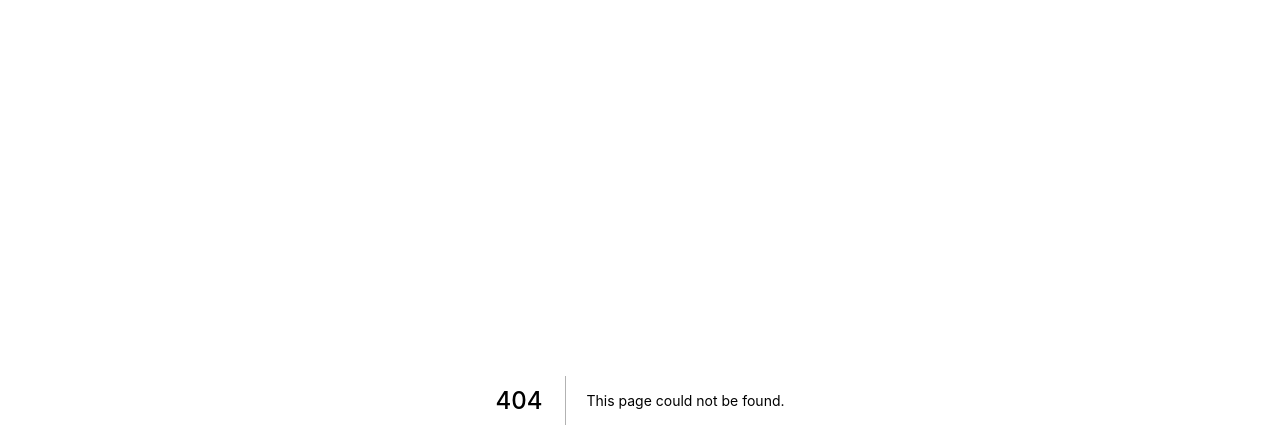
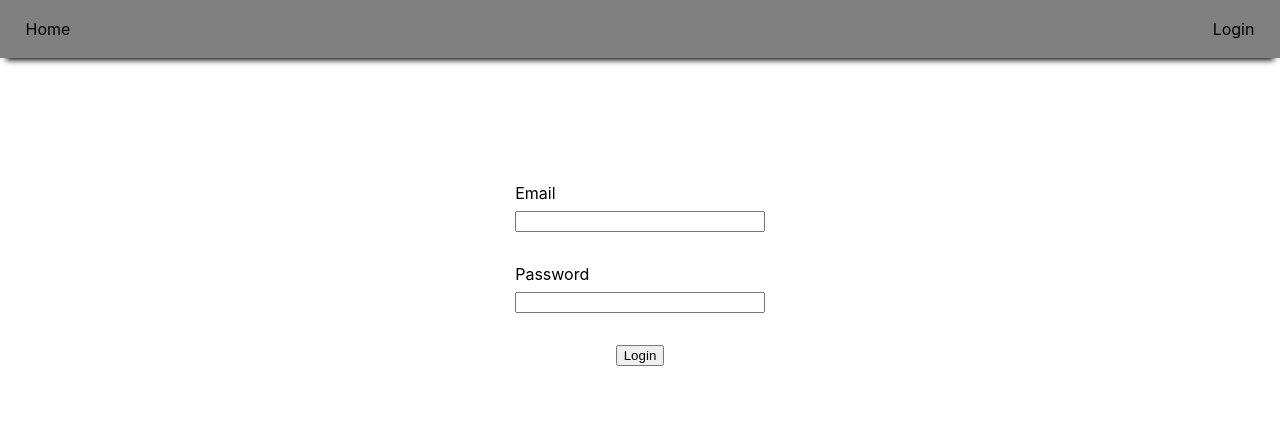
Before and after one commit to ry-cen/ecommerce-site, a Next.js app: page /login in a window 1280 px wide. Before the commit this address had no page. Shown: the top 448 px of the page. Built offline with nearby package versions, Linux system fonts and the light colour scheme.

Commit message:
login page

```diff
--- a/components/productCard.module.css
+++ b/components/productCard.module.css
@@ -32,6 +32,7 @@
     overflow: hidden;
     position: relative;
     margin:auto;
-    width:15rem;
+    margin-top: 3%;
+    width:17rem;
     height:15rem;
 }
--- a/components/productCard.tsx
+++ b/components/productCard.tsx
@@ -11,6 +11,8 @@
 }
 
 const ProductCard: FC<Props> = (props) => {
+
+
     return (
         <Link href={'/product/' + props.pid}>
             <div className={styles.card}>
--- a/package.json
+++ b/package.json
@@ -9,7 +9,9 @@
     "lint": "next lint"
   },
   "dependencies": {
+    "mongoose": "^6.7.0",
     "next": "12.3.1",
+    "next-auth": "^4.15.0",
     "react": "18.2.0",
     "react-dom": "18.2.0"
   },
--- /dev/null
+++ b/pages/login.tsx
@@ -0,0 +1,34 @@
+import { NextPage } from "next";
+import React, { useRef } from "react";
+import Layout from "../components/layout";
+import styles from "../styles/login.module.css"
+
+const Login : NextPage = () => {
+
+  const email = useRef<HTMLInputElement>(null);
+  const password = useRef<HTMLInputElement>(null);
+
+  return(
+    <Layout>
+      <form className={styles.loginForm}>
+        <div className={styles.field}>
+          <label>
+            Email
+          </label>
+          <input ref={email} type="text" name="name" />
+        </div>
+
+        <div className={styles.field}>
+          <label>
+            Password
+          </label>
+          <input ref={password} type="text" name="name" />
+        </div>
+
+        <input className={styles.submit} type="submit" value="Login"></input>
+      </form>
+    </Layout>
+  )
+}
+
+export default Login;
--- /dev/null
+++ b/styles/login.module.css
@@ -0,0 +1,18 @@
+.loginForm {
+  display: grid;
+  gap: 2rem;
+  width: 20%;
+  height: fit-content;
+  margin: auto;
+  margin-top: 10%;
+}
+
+.field {
+  display: grid;
+  gap: 0.5rem;
+}
+
+.submit {
+  width: fit-content;
+  margin: auto;
+}
```
Also changed, not shown: 1 other file (tests, documents, lock files or other folders).
